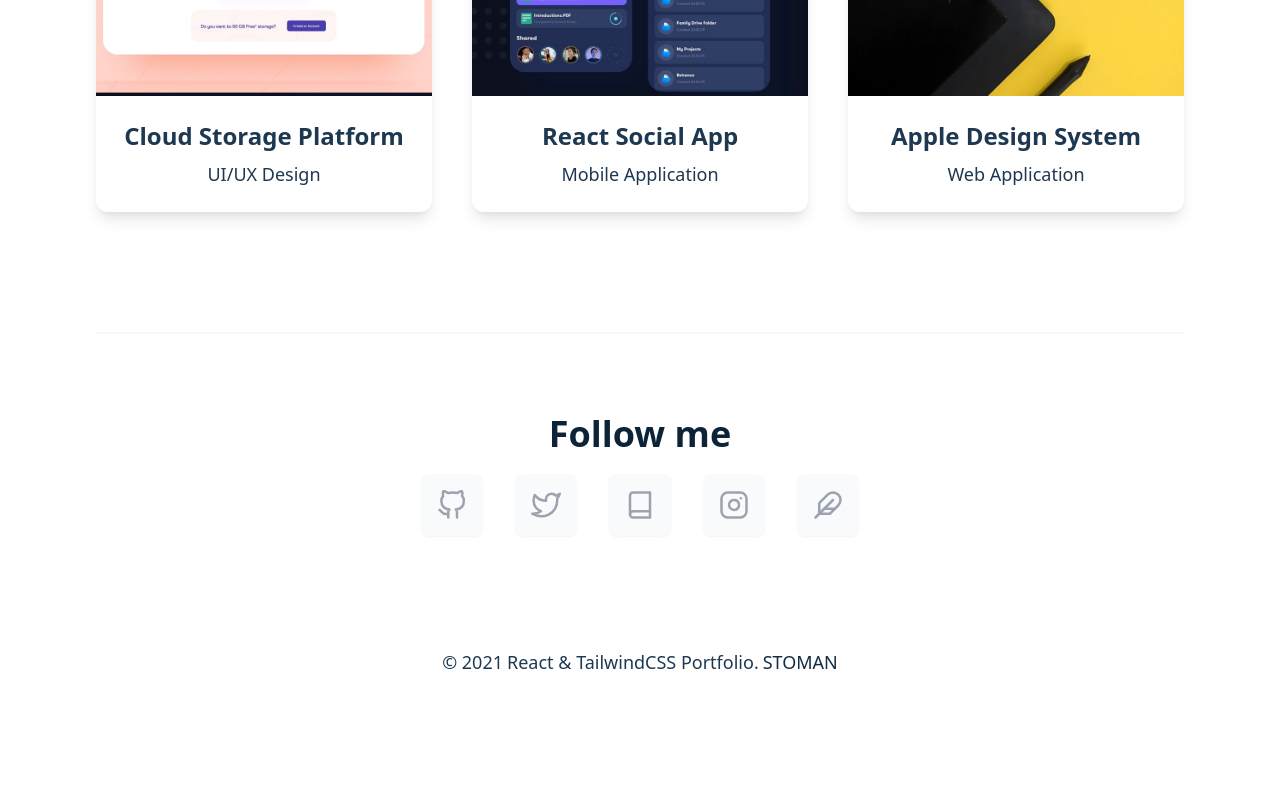
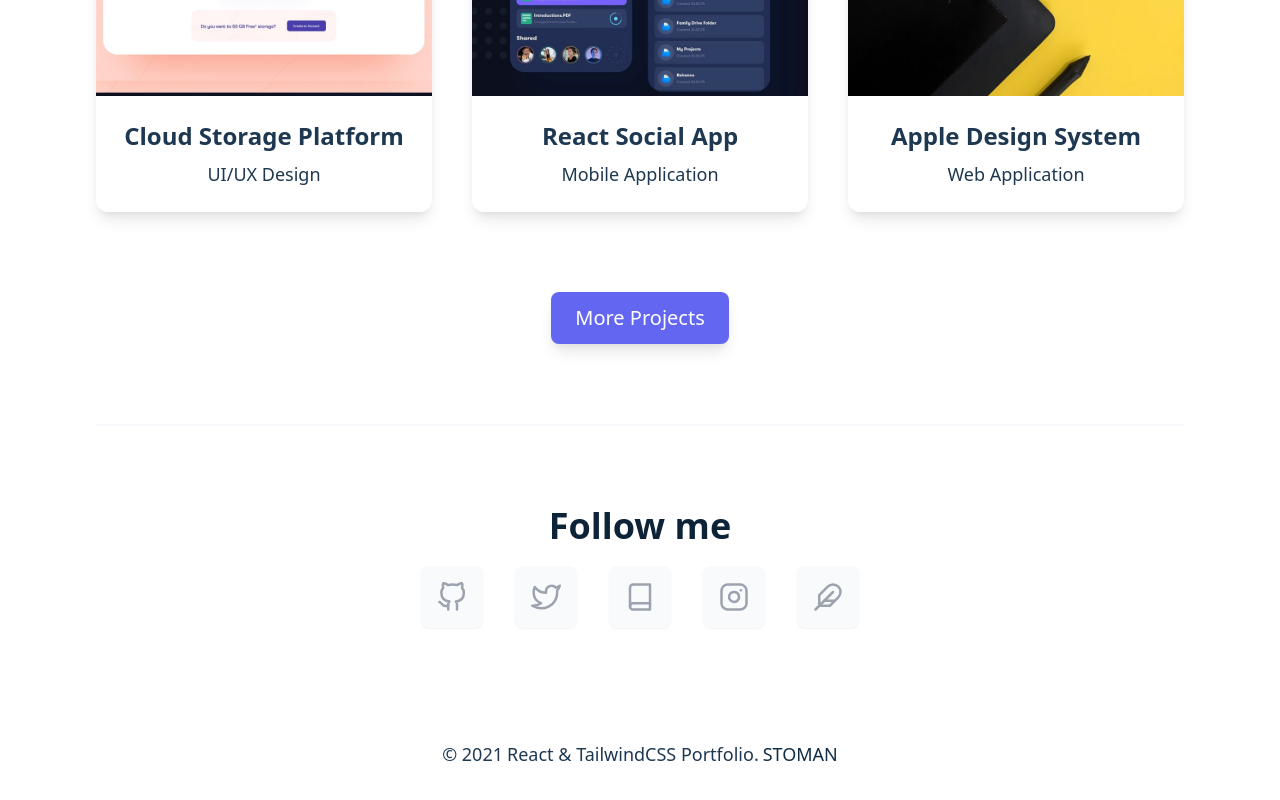
Before and after one commit to phoenix979797/portfolio, a React (Create React App) app: page / in a window 1280 px wide. Shown: the part 1732-2532 px from the top of the page. Before the commit the page ends 2440 px from the top, so only its background shows below. Built offline with nearby package versions, Linux system fonts and the light colour scheme.

Commit message:
Spacing and alignments

```diff
--- a/src/components/AppBanner.js
+++ b/src/components/AppBanner.js
@@ -9,10 +9,10 @@ const AppBanner = () => {
 	return (
 		<section className="flex flex-col sm:justify-between items-center sm:flex-row mt-12 sm:mt-2">
 			<div className="w-full sm:w-1/3 text-left">
-				<h1 className="text-3xl sm:text-5xl text-center sm:text-left font-semibold text-ternary-dark dark:text-primary-light uppercase">
+				<h1 className="text-2xl sm:text-3xl lg:text-4xl xl:text-5xl text-center sm:text-left font-semibold text-ternary-dark dark:text-primary-light uppercase">
 					Hi, Iam Stoman
 				</h1>
-				<p className="mt-4 text-2xml sm:text-4xl text-center sm:text-left font-semibold leading-none text-gray-400">
+				<p className="mt-4 text-xl sm:text-2xl lg:text-3xl xl:text-4xl text-center sm:text-left font-semibold leading-none text-gray-400">
 					A Full-Stack Developer & Design Enthusiast
 				</p>
 				<div className="flex justify-center sm:block">
--- a/src/components/ProjectsGrid.js
+++ b/src/components/ProjectsGrid.js
@@ -91,7 +91,7 @@ const ProjectsGrid = () => {
 			{/* Filter and search projects end */}
 
 			{/* Projects grid start */}
-			<div className="grid grid-cols-1 sm:grid-cols-3 mt-6 sm:gap-10">
+			<div className="grid grid-cols-1 sm:grid-cols-2 lg:grid-cols-3 mt-6 sm:gap-10">
 				{/* <ProjectSingle
 				v-for="project in filteredProjects"
 				:key="project.id"
--- a/src/pages/Home.js
+++ b/src/pages/Home.js
@@ -1,3 +1,4 @@
+import { Link } from 'react-router-dom';
 import AppBanner from '../components/AppBanner';
 import ProjectsGrid from '../components/ProjectsGrid';
 
@@ -6,6 +7,15 @@ const Home = () => {
 		<div className="container mx-auto">
 			<AppBanner></AppBanner>
 			<ProjectsGrid></ProjectsGrid>
+			<div class="mt-10 sm:mt-15 flex justify-center">
+				<Link
+					to="/projects"
+					class="flex items-center px-6 py-3 rounded-lg shadow-lg hover:shadow-xl bg-indigo-500 hover:bg-indigo-600 focus:ring-1 focus:ring-indigo-900 text-white text-lg sm:text-xl font-medium"
+					aria-label="More Projects"
+				>
+					More Projects
+				</Link>
+			</div>
 		</div>
 	);
 };
```
